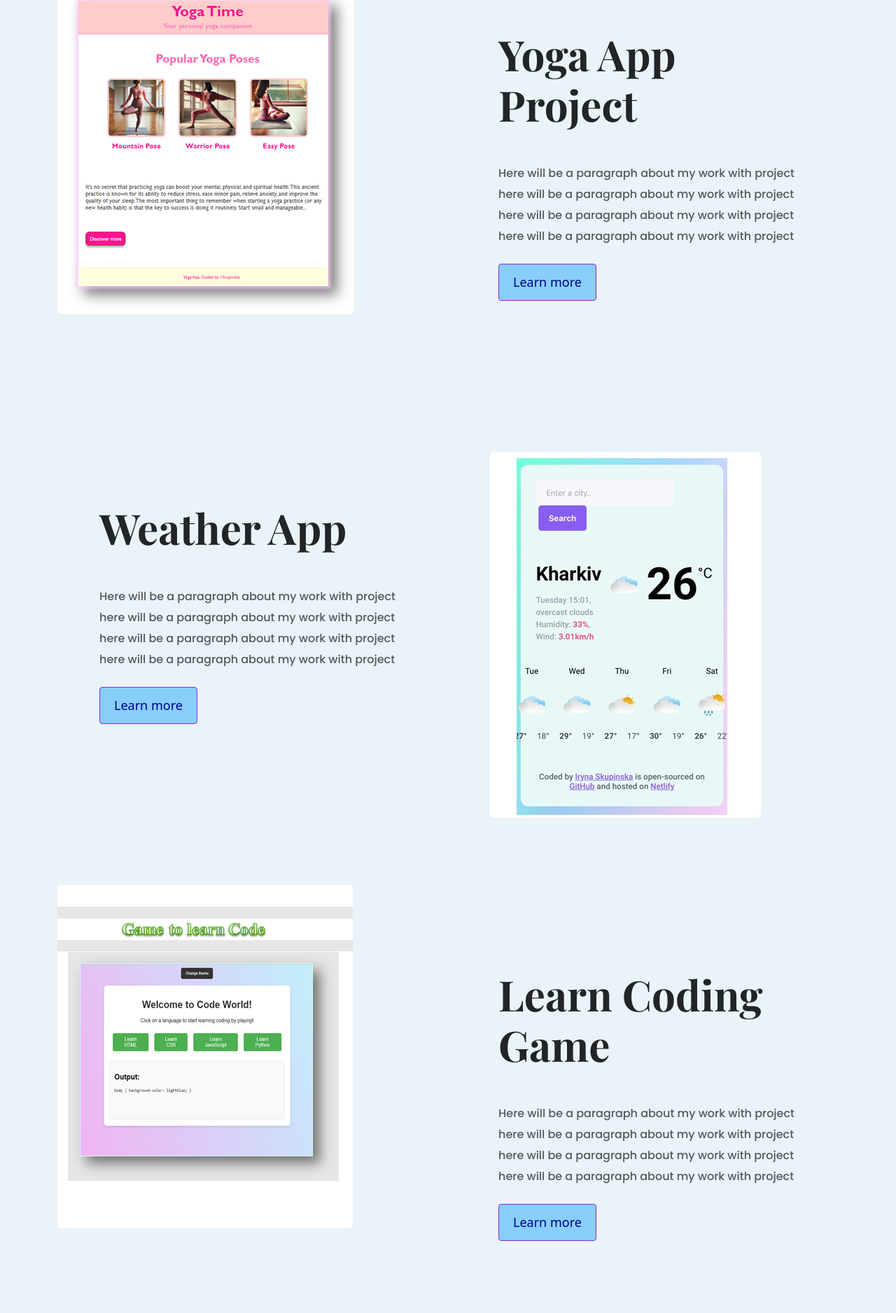
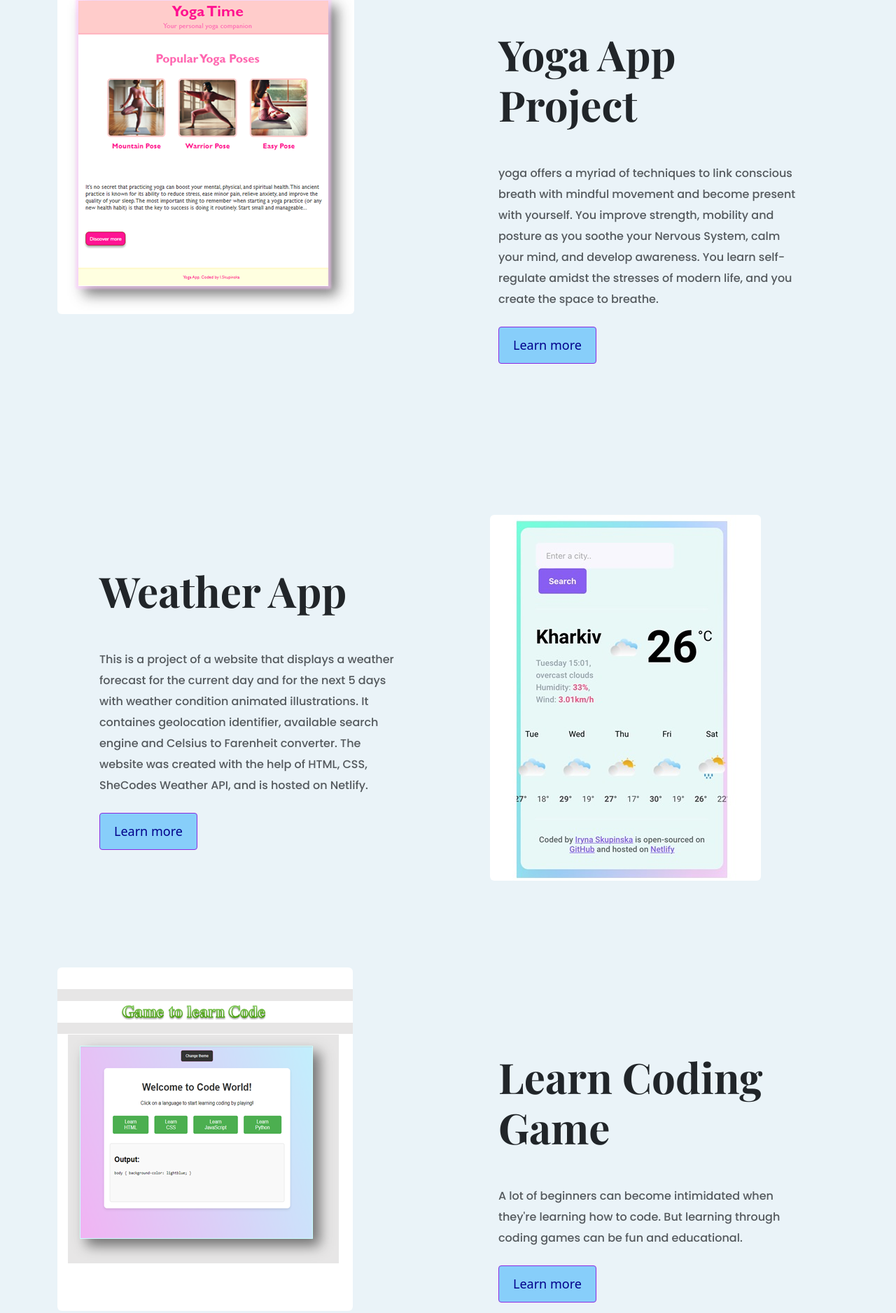
Before and after one commit to irycka/portfolio-project, a plain HTML site: page index.html in a window 1280 px wide. Shown: the part 787-2664 px from the top of the page at 70% size. Drawn offline with nearby package versions, Linux system fonts and the light colour scheme; a web font is replaced by a local one.

Commit message:
Fixed contact page and added projects text

```diff
--- a/index.html
+++ b/index.html
@@ -79,10 +79,11 @@
         <div class="project-description">
           <h2 class="mb-5">Yoga App Project</h2>
           <p class="mb-4 text-muted">
-            Here will be a paragraph about my work with project
-            here will be a paragraph about my work with project
-            here will be a paragraph about my work with project
-            here will be a paragraph about my work with project
+            yoga offers a myriad of techniques to link conscious
+            breath with mindful movement and become present with yourself.
+            You improve strength, mobility and posture as you soothe your Nervous System,
+            calm your mind, and develop awareness. You learn self-regulate amidst
+            the stresses of modern life, and you create the space to breathe.
           </p>
           <a href="/work.html" class="btn btn-branding-outline" title="Go to Yoga Project details">Learn more</a>
         </div>
@@ -95,10 +96,11 @@
         <div class="project-description">
           <h2 class="mb-5">Weather App</h2>
           <p class="mb-4 text-muted">
-            Here will be a paragraph about my work with project
-            here will be a paragraph about my work with project
-            here will be a paragraph about my work with project
-            here will be a paragraph about my work with project
+            This is a project of a website that displays a weather forecast for the current day
+            and for the next 5 days with weather condition animated illustrations.
+            It containes geolocation identifier, available search engine and Celsius to
+            Farenheit converter. The website was created with the help of HTML, CSS,
+            SheCodes Weather API, and is hosted on Netlify.
           </p>
           <a href="/work.html" class="btn btn-branding-outline" title="Go to Weather Project">Learn more</a>
         </div>
@@ -117,10 +119,10 @@
         <div class="project-description">
           <h2 class="mb-5">Learn Coding Game</h2>
           <p class="mb-4 text-muted">
-            Here will be a paragraph about my work with project
-            here will be a paragraph about my work with project
-            here will be a paragraph about my work with project
-            here will be a paragraph about my work with project
+            A lot of beginners can become
+            intimidated when they're learning how to code.
+            But learning through coding games can be
+            fun and educational.
           </p>
           <a href="/work.html" class="btn btn-branding-outline" title="Go to Game Project">Learn more</a>
         </div>
```
Also changed, not shown: about.html (+12 -5 lines), contact.html (+31 -0 lines).
